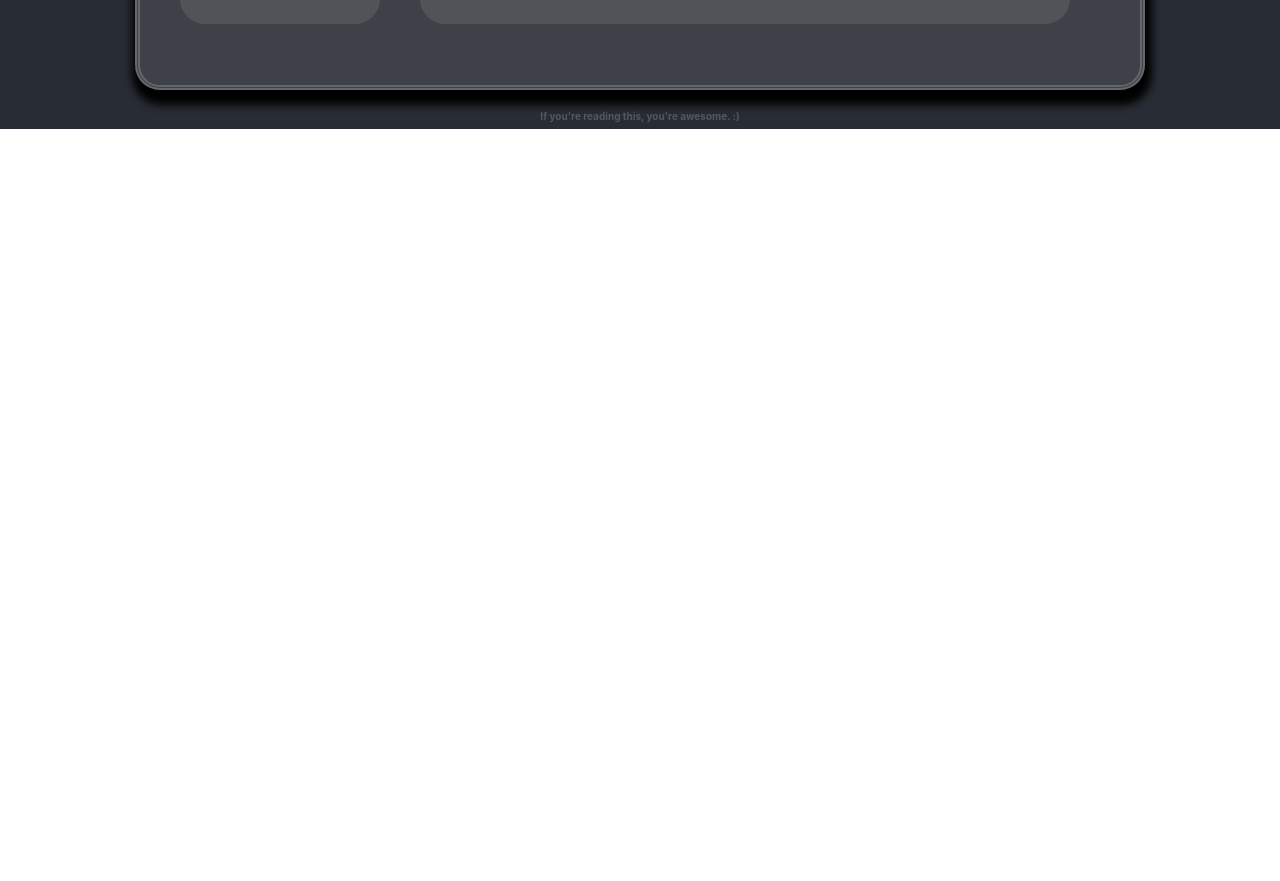
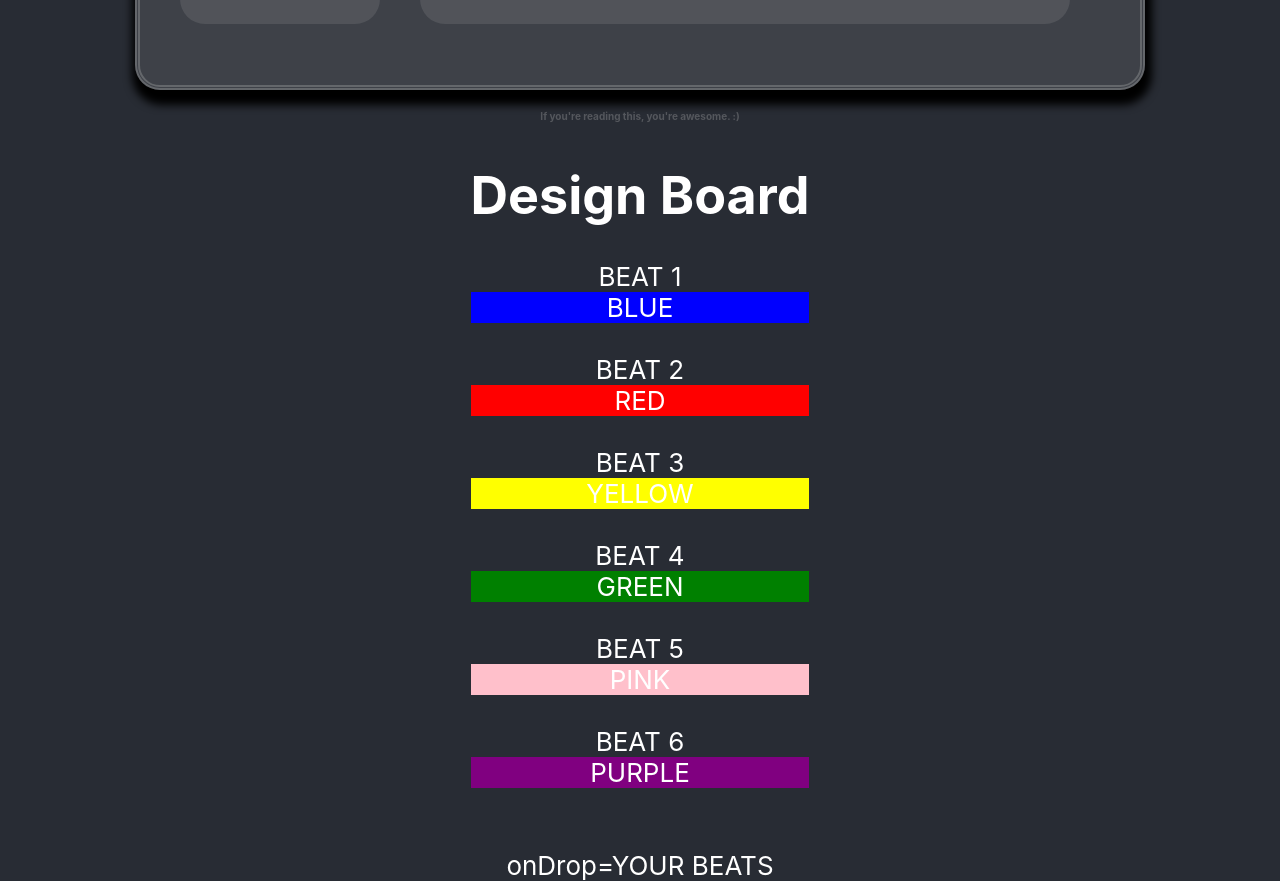
Before and after one commit to carlosmdiaz/hw3, a React (Create React App) app: page / in a window 1280 px wide. Shown: the part 940-1821 px from the top of the page. Before the commit the page ends 1069 px from the top, so only its background shows below. Built offline with nearby package versions, Linux system fonts and the light colour scheme.

Commit message:
added drag

```diff
--- a/src/App.js
+++ b/src/App.js
@@ -2,6 +2,7 @@ import React from 'react';
 import logo from './logo.svg';
 import './App.css';
 import Midboard from './components/MidBoard'
+import DesignContainer from './components/DesignContainer'
 //import {MidBoard} from './components/MidBoard.js (NOT WORKING)'
 
 //import component js pages here
@@ -16,6 +17,7 @@ function App() {
 
       <header className="App-header">
       <Midboard/>
+      <DesignContainer/>
       </header>
     </div>
   );
--- /dev/null
+++ b/src/components/DesignContainer.js
@@ -0,0 +1,130 @@
+import React from 'react';
+import ReactDOM from 'react-dom';
+
+
+
+class DesignContainer extends React.Component {
+
+    state = {
+        tasks: [{name:"BLUE", category:"beat1", bgcolor:"blue"},
+                {name:"RED", category:"beat2", bgcolor:"red"},
+                {name:"YELLOW", category:"beat3", bgcolor:"yellow"},
+                {name:"GREEN", category:"beat4", bgcolor:"green"},
+                {name:"PINK", category:"beat5", bgcolor:"pink"},
+                {name:"PURPLE", category:"beat6", bgcolor:"purple"}]
+    }
+
+    props = {
+        assign: [{name:"Ya Beatses", category:" ", beats:"yourbeats", bgcolor:"gray"}]
+    }
+
+    onDragOver = (ev) => {
+        ev.preventDefault();
+    }
+
+    onDragStart = (ev, id) => {
+        console.log('dragstart: ', id);
+        ev.dataTransfer.setData("id", id);
+    }
+
+   /* onDrop = (ev, a) => {
+        let id = ev.dataTransfer.getData("id");
+
+        let tasks =this.state.tasks.filter((task) => {
+            if(task.name = id) {
+                task.category = a;
+            }
+            return task;
+        })
+
+        this.setState({
+            ...this.state,
+        })
+    } */
+
+    render() {
+        var tasks = {
+            beat1: [],
+            beat2: [],
+            beat3: [],
+            beat4: [],
+            beat5: [],
+            beat6: [],
+            yourbeats: [],
+        }
+        var assign = {
+            yourbeats:[]
+        }
+
+        this.state.tasks.forEach((t)=> {
+            tasks[t.category].push(
+                <div key={t.name}
+                onDragStart = {(e)=> this.onDragStart(e,t.name)}
+                draggable
+                className="draggable"
+                style = {{backgroundColor: t.bgcolor}}>
+                    {t.name}
+                </div>
+            )
+        })
+        return (
+          <div className="container-drag">
+              <h1 className="header">Design Board</h1>
+
+              <div className="beat1"
+                onDragOver={(e)=>this.onDragOver(e)}
+                onDrop={(e)=>{this.onDrop(e,"beat1")}}>
+                  <span className="task-header">BEAT 1</span>
+                    {tasks.beat1}
+              </div>
+            <br></br>
+              <div className="beat2"
+                onDragOver={(e)=> this.onDragOver(e)}
+                onDrop={(e)=>this.onDrop(e, "beat2")}>
+                  <span className="task-header">BEAT 2</span>
+                  {tasks.beat2}
+              </div>
+            <br></br>
+              <div className="beat3"
+                onDragOver={(e)=> this.onDragOver(e)}
+                onDrop={(e)=>this.onDrop(e, "beat3")}>
+                  <span className="task-header">BEAT 3</span>
+                  {tasks.beat3}
+              </div>
+            <br></br>
+              <div className="beat4"
+                onDragOver={(e)=> this.onDragOver(e)}
+                onDrop={(e)=>this.onDrop(e, "beat4")}>
+                  <span className="task-header">BEAT 4</span>
+                  {tasks.beat4}
+              </div>
+            <br></br>
+              <div className="beat5"
+                onDragOver={(e)=> this.onDragOver(e)}
+                onDrop={(e)=>this.onDrop(e, "beat5")}>
+                  <span className="task-header">BEAT 5</span>
+                  {tasks.beat5}
+              </div>
+            <br></br>
+              <div className="beat6"
+                onDragOver={(e)=> this.onDragOver(e)}
+                onDrop={(e)=>this.onDrop(e, "beat6")}>
+                  <span className="task-header">BEAT 6</span>
+                  {tasks.beat6}
+              </div>
+            <br></br>
+            <br></br>
+              <div className="droppable"
+                onDragOver={(e)=> this.onDragOver(e)}>
+                    onDrop={(e)=>this.onDrop(e, "assign")}
+                    <span className="task-header">YOUR BEATS</span>
+                    {tasks.assign}
+              </div>
+
+          </div>
+        );
+      }
+
+}
+
+export default DesignContainer
```
